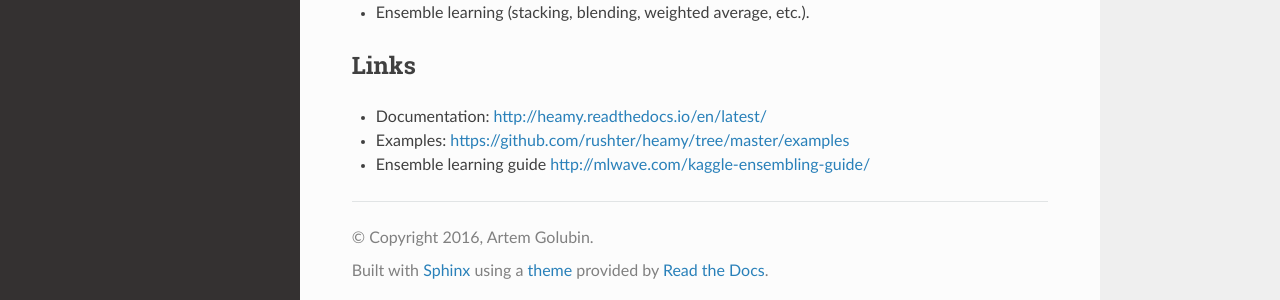
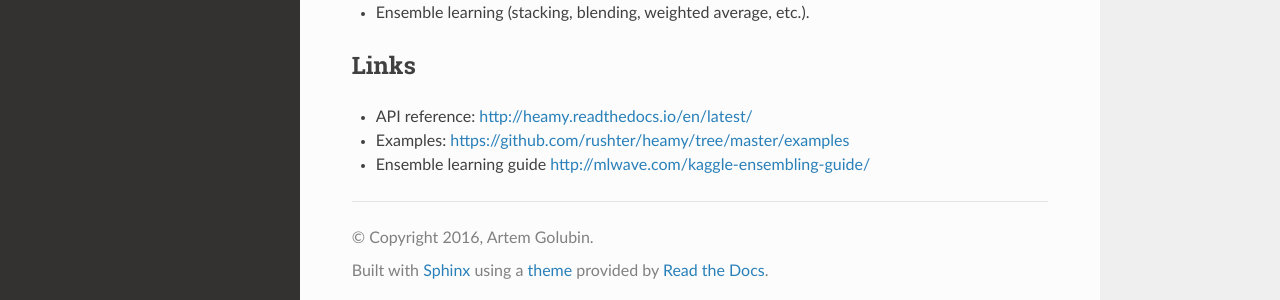
Before and after one commit to rushter/heamy, a Sphinx documentation site: the page built from docs/readme.rst, in a window 1280 px wide. Shown: the part 502-802 px from the top of the page. Built offline with Sphinx 7.4.7 and the Read the Docs theme 2.0.0, drawn with Linux system fonts in a browser that asks for light colours.

Commit message:
Update readme, docs

```diff
--- a/README.rst
+++ b/README.rst
@@ -33,6 +33,6 @@ Features
 Links
 -----
 
-* Documentation: http://heamy.readthedocs.io/en/latest/
+* API reference: http://heamy.readthedocs.io/en/latest/
 * Examples: https://github.com/rushter/heamy/tree/master/examples
 * Ensemble learning guide http://mlwave.com/kaggle-ensembling-guide/
--- a/docs/usage.rst
+++ b/docs/usage.rst
@@ -2,7 +2,7 @@
 Usage
 =====
 
-To use heamy in a project:
+Using heamy in a project:
 
 .. code:: python
 
```
